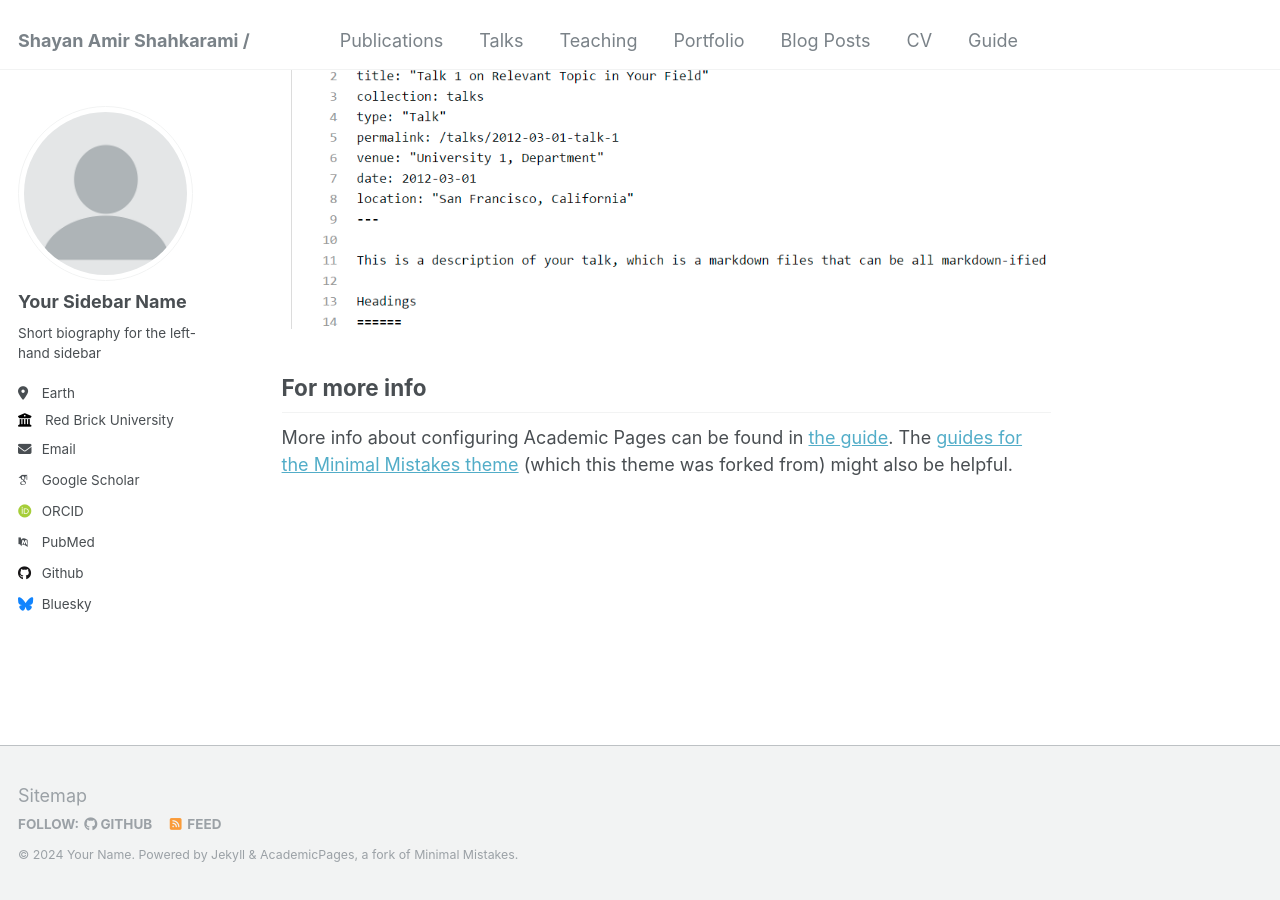
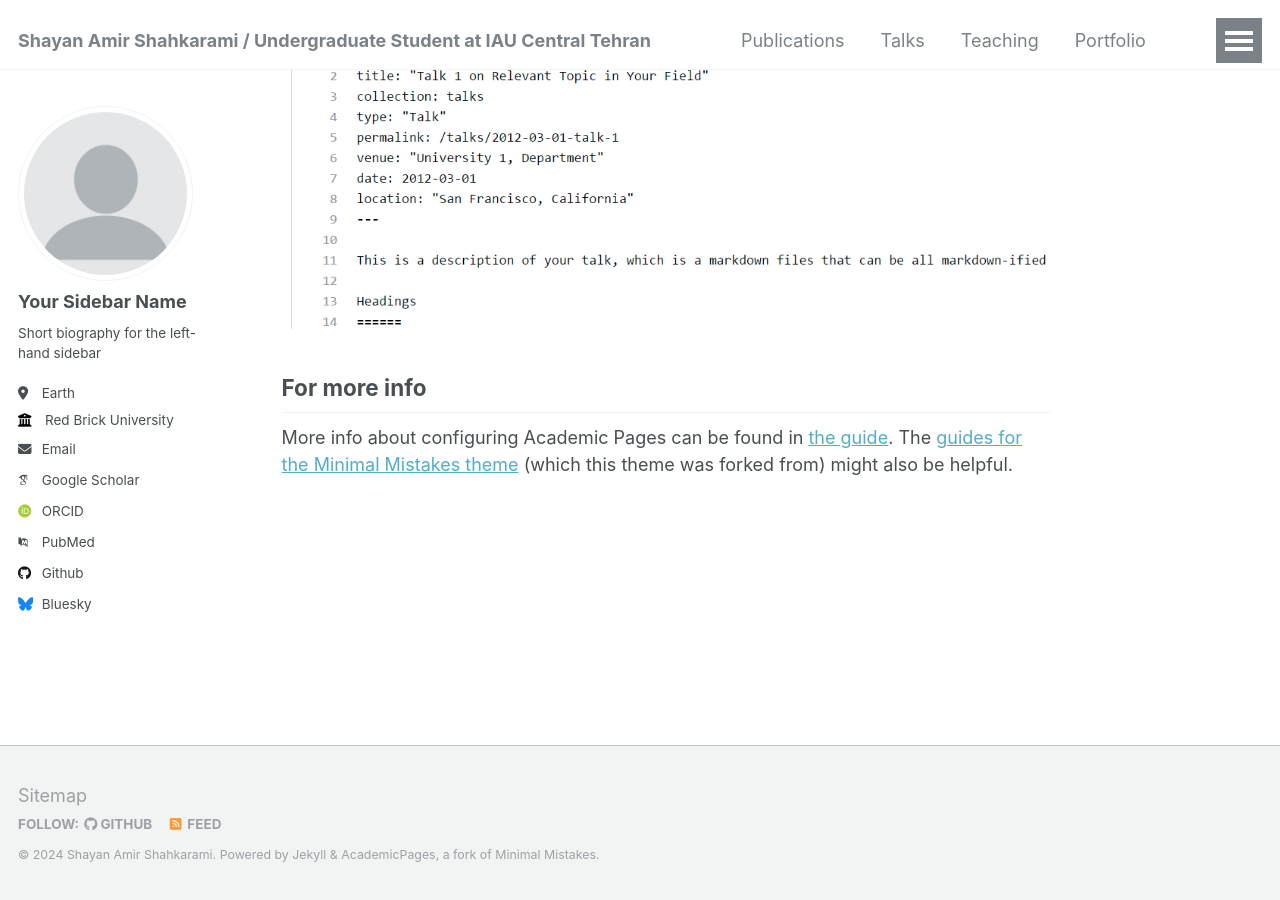
Before and after one commit to shayantrix/shayantrix.github.io, a Jekyll site: the page built from _pages/about.md, in a window 1280 px wide and 900 px high, scrolled down 2660 px. Built offline with Jekyll 4.4.1, drawn with Linux system fonts in a browser that asks for light colours; some web fonts are replaced.

Commit message:
description

```diff
--- a/_config.yml
+++ b/_config.yml
@@ -8,10 +8,10 @@
 
 # Basic Site Settings
 locale: "en-US"
-title: "Shayan Amir Shahkarami / "
+title: "Shayan Amir Shahkarami / Undergraduate Student at IAU Central Tehran"
 title_separator: "-"
-name: &name "Your Name"
-description: &description "personal description"
+name: &name "Shayan Amir Shahkarami"
+description: &description "Researcher & Developer at Fuzzer Cloud Undergraduate Student at IAU Central Tehran"
 url: https://academicpages.github.io # the base hostname & protocol for your site e.g. "https://mmistakes.github.io"
 baseurl: "" # the subpath of your site, e.g. "/blog"
 repository: "academicpages/academicpages.github.io"
```
